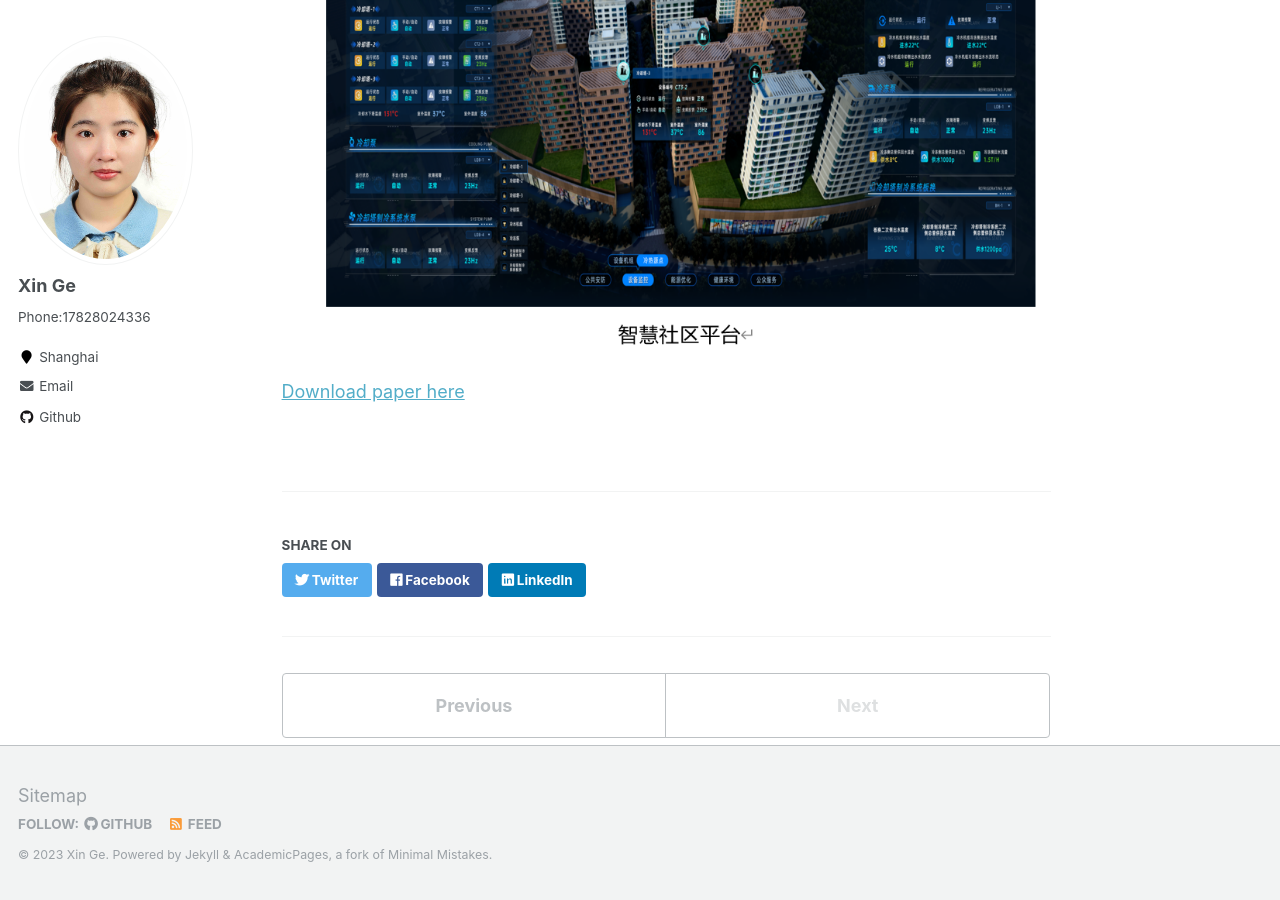
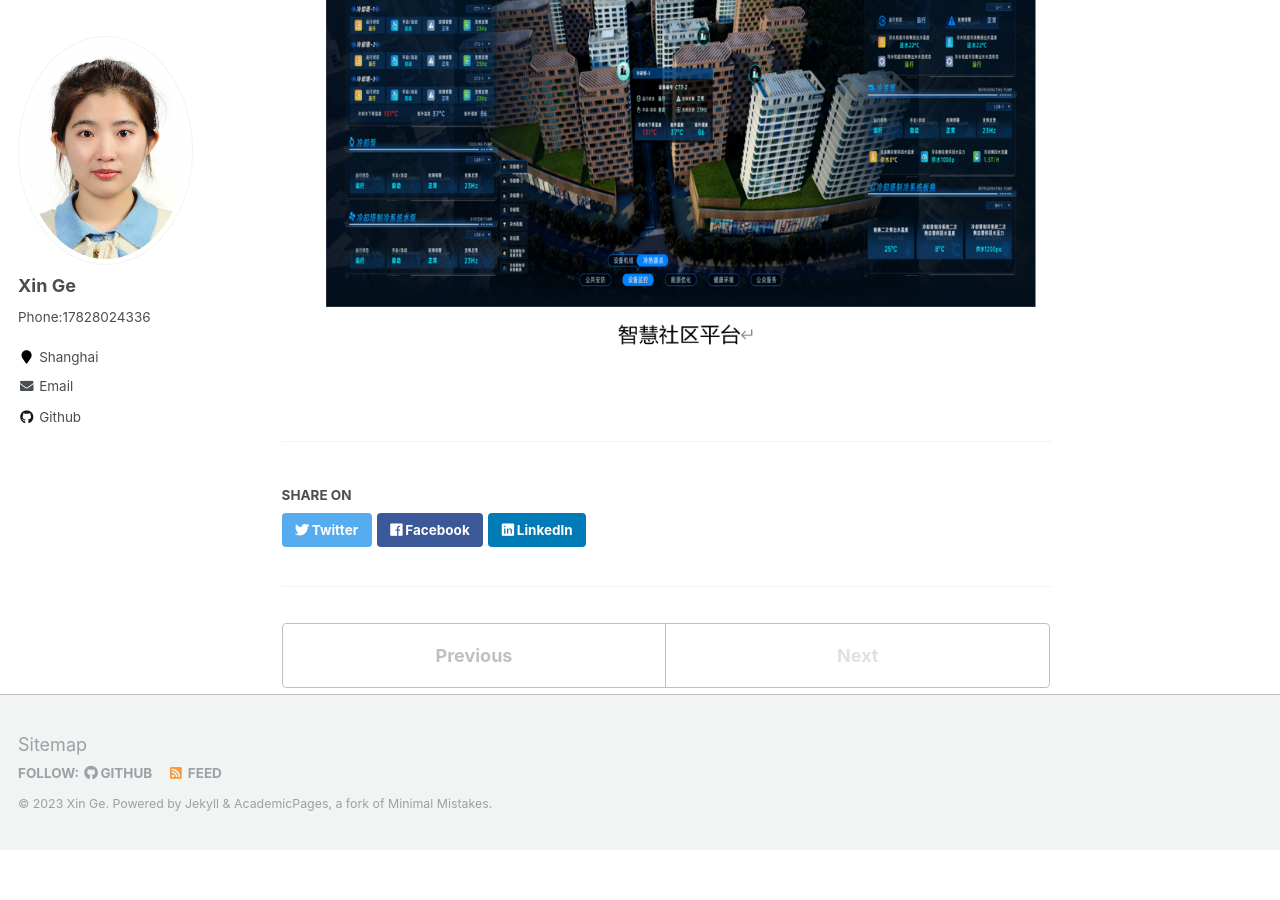
Before and after one commit to Esther0630/Esther0630.github.io, a Jekyll site: the page built from _publications/2009-10-01-paper-title-number-1.md, in a window 1280 px wide and 900 px high, scrolled down 2159 px. Built offline with Jekyll 4.4.1, drawn with Linux system fonts in a browser that asks for light colours; after the commit the page ends 3009 px from its top, so only the background shows below that.

Commit message:
Update 2009-10-01-paper-title-number-1.md

```diff
--- a/_publications/2009-10-01-paper-title-number-1.md
+++ b/_publications/2009-10-01-paper-title-number-1.md
@@ -5,9 +5,6 @@ permalink: /publication/2009-10-01-paper-title-number-1
 excerpt: 'Explore the future rental users and market of public rental housing, make targeted innovative build ing analysis, update and add smart products in the Internet environment and innovative applications.'
 date: 2023-03-27
 venue: 'Dongbei University of Finance and Economics'
-paperurl: 'http://academicpages.github.io/files/paper1.pdf'
 ---
 Key technologies of high-quality residential multi-functional mechanical and electrical systems, intelligent construction technology, general contracting management and project technical management and project tech nology management and innovation of high-quality residential buildings in Winter Olympic Village.
 <br/><img src='/images/dongao11.png'><br/><img src='/images/dongao22.png'><br/><img src='/images/dongao33.png'><br/><img src='/images/dongao44.png'><br/><img src='/images/dongao55.png'><br/>
-
-[Download paper here](http://academicpages.github.io/files/paper1.pdf)
```
